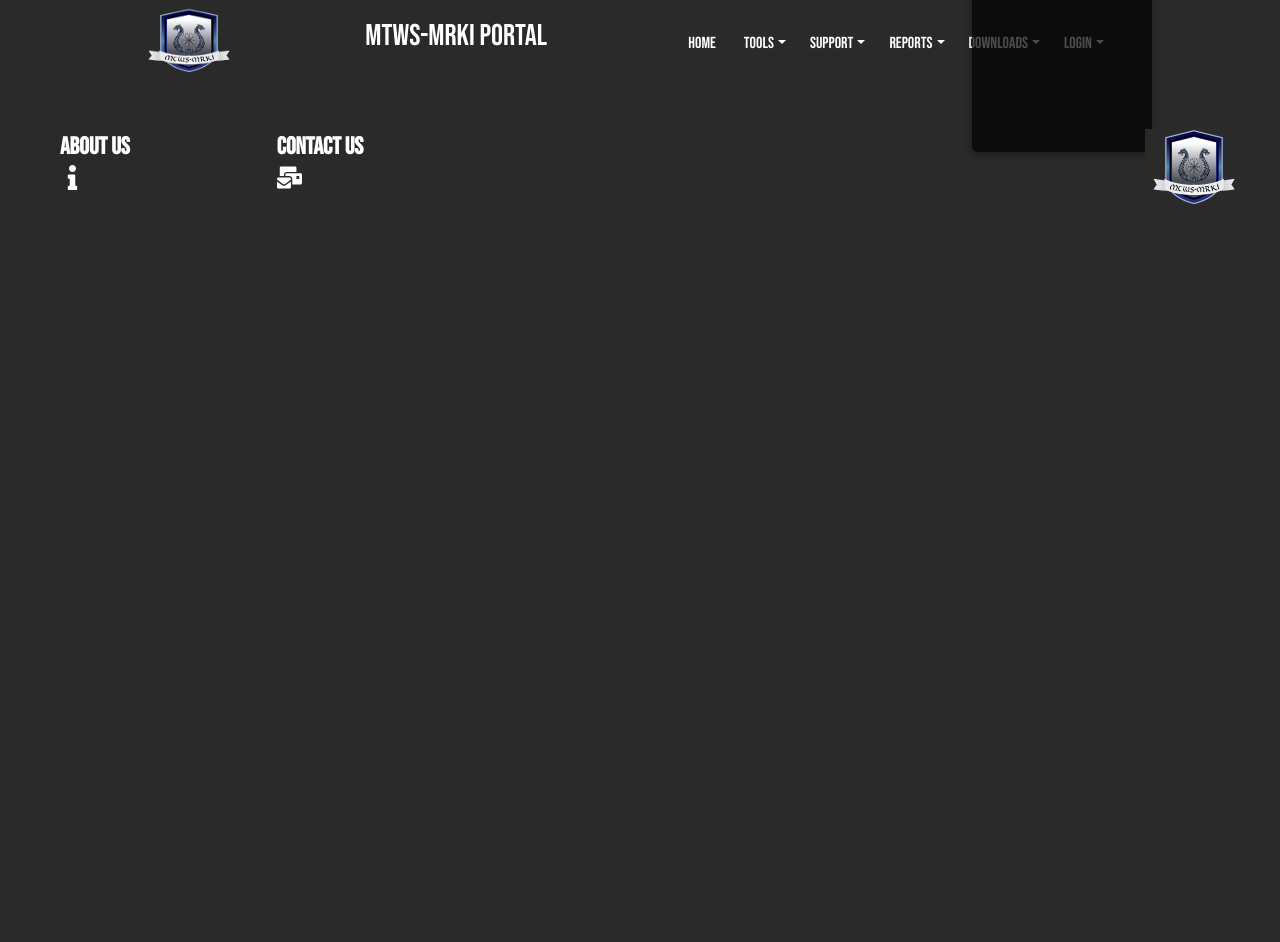
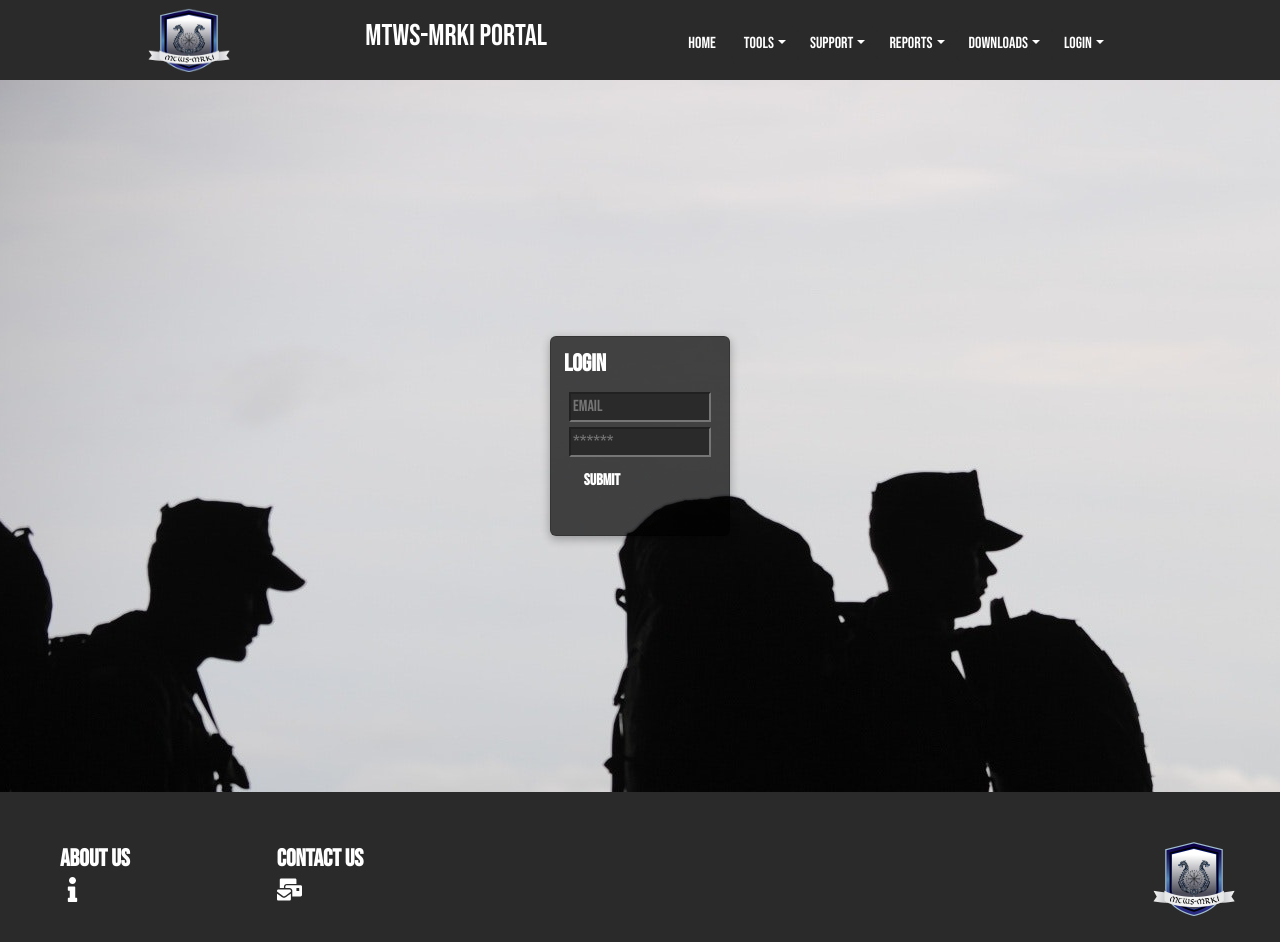
Before and after one commit to bridgetvon/mtws-portal, a React (Create React App) app: page /login in a window 1280 px wide. Before the commit the page ends 800 px from the top, so only its background shows below. Built offline with nearby package versions, Linux system fonts and the light colour scheme.

Commit message:
added login page

```diff
--- a/src/components/Login/Login.css
+++ b/src/components/Login/Login.css
@@ -1,14 +1,13 @@
 #form-box {
     display: flex;
     justify-content: center;
-    background-color: transparent;
+    background-image: url('../../Images/Military.jpg');
 }
 
 .header {
-    justify-content: center;
     color: #fff;
     font-weight: bolder;
-    background-color: transparent;
+    background: transparent;
 }
 
 .card-body-login{
@@ -21,10 +20,8 @@
     margin-top: 20%;
     margin-bottom: 20%;
     box-shadow: 0 3px 10px rgb(0 0 0 / 0.3);
-    position: absolute;
-    top: -58%;
-    right: 10%;
-    height: 45%;
+    height: 200px;
+    width: auto;
 }
 
 
--- a/src/components/Nav/LoginDropDown.js
+++ b/src/components/Nav/LoginDropDown.js
@@ -11,7 +11,10 @@ const LoginDropDown = ({ toggle }) => {
             <Dropdown.Toggle id='drop-btn'>Login</Dropdown.Toggle>
             <Dropdown.Menu>
                 <Dropdown.Item>
-                    <NavLink to="/forum">
+                    <NavLink to="/login">
+                        Login
+                    </NavLink>
+                    <NavLink to="/login">
                         Signup
                     </NavLink>
                 </Dropdown.Item>
```
